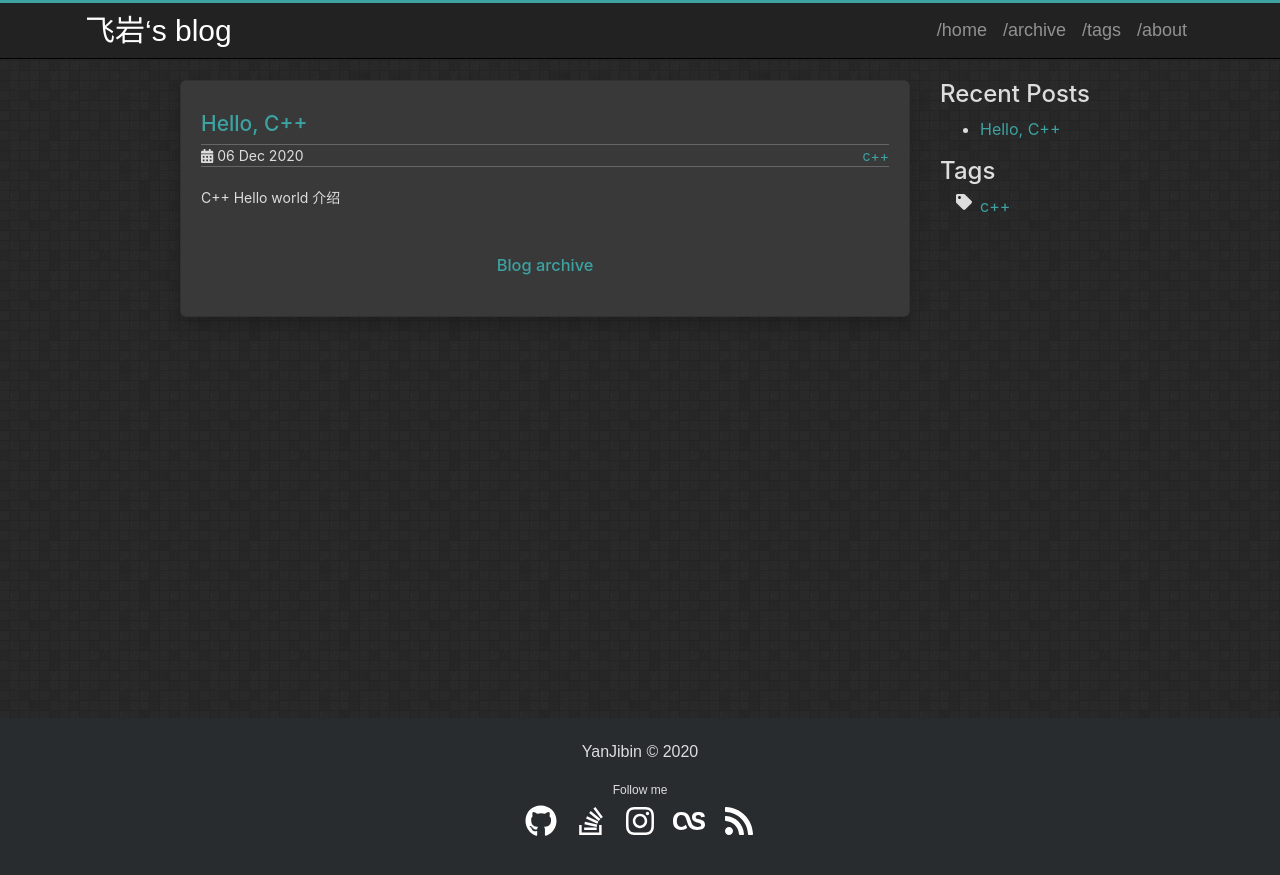
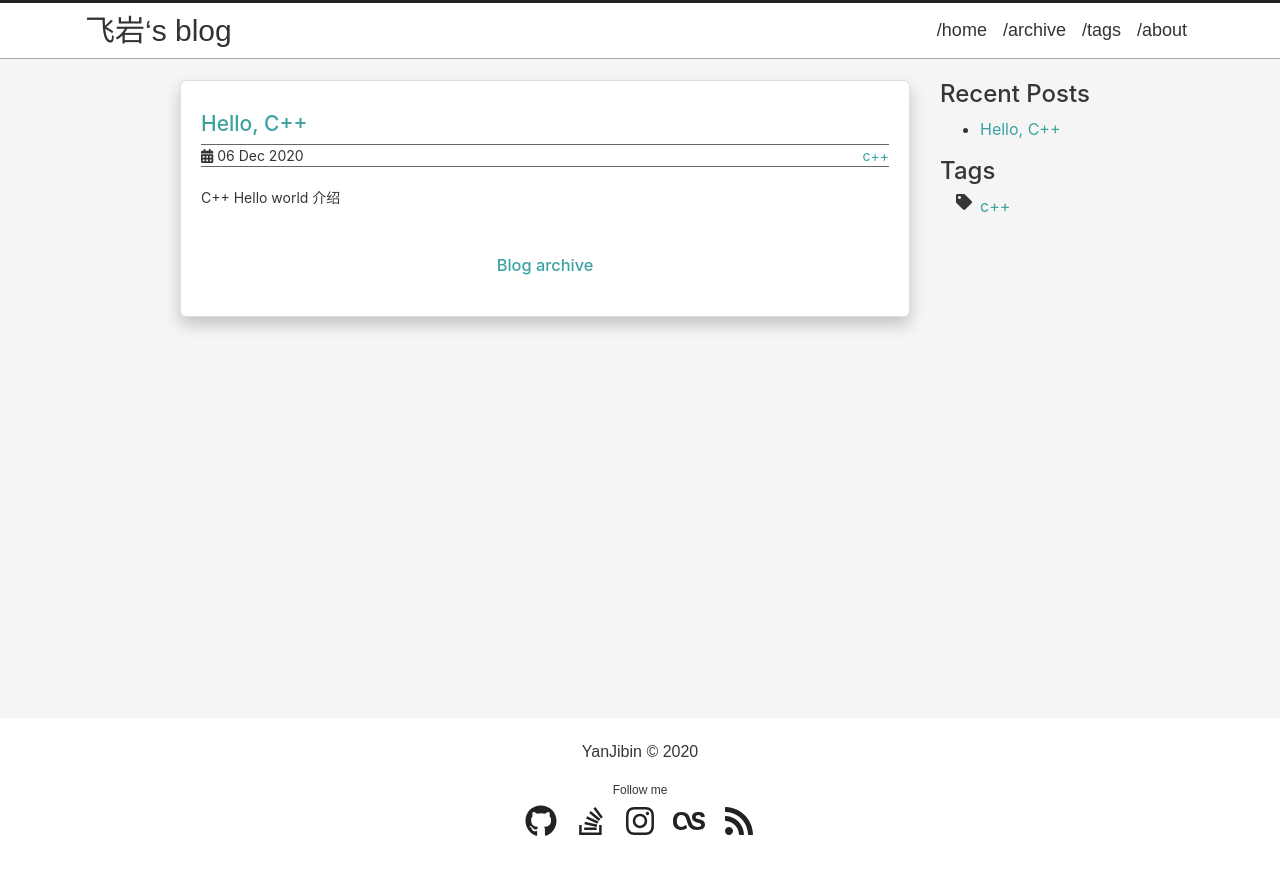
Before and after one commit to qivmvip/qivmvip.github.io, a Jekyll site: the page built from index.html, in a window 1280 px wide. Shown: the top 875 px of the page. Built offline with Jekyll 4.4.1, drawn with Linux system fonts in a browser that asks for light colours.

Commit message:
style
refactor theme color

```diff
--- a/_includes/header.html
+++ b/_includes/header.html
@@ -41,7 +41,7 @@
     })();
 </script>
 
-<nav class="navbar navbar-expand-lg fixed-top navbar-dark">
+<nav class="navbar navbar-expand-lg fixed-top navbar-light">
     <div class="container">
         <a class="navbar-brand" href="{{ '' | relative_url }}/">{{ site.name }}</a>
         <button class="navbar-toggler" type="button" data-toggle="collapse"
--- a/assets/css/theme.scss
+++ b/assets/css/theme.scss
@@ -24,10 +24,10 @@
 //$accent-color: #D2E354;  // yellowish
 //$accent-color: #52B54B;  // green
 
-$font-color: #dddddd;
-$background-color: #292929;
-$post-panel-color: #39393a;
-$footer-background-color: #292c2f;
+$font-color: #363636;
+$background-color: #f5f5f5;
+$post-panel-color: #ffffff;
+$footer-background-color: #ffffff;
 $note-color: #87CEFA;
 $warning-color: #ffff00;
 // use this or pick any from /css/pics/background folder or from transparenttextures.com
@@ -38,7 +38,8 @@
 //********************************************************
 body {
   color: $font-color;
-  background: $background-color url(pics/background/#{$background-pattern});
+  // background: $background-color url(pics/background/#{$background-pattern});
+  background: $background-color;
 }
 .card {
   background-color: $post-panel-color;
@@ -95,7 +96,7 @@
     height: 45px;
     @include transition(color 0.2s);
     display: inline-block;
-    color: white;
+    color: #222222;
     &:hover {
       color: $accent-color;
     }
@@ -236,24 +237,25 @@
 //                    Header
 //********************************************************
 nav {
-  background-color: #222;
+  background-color: #ffffff;
   border-color: #080808;
   font-size: 18px;
   font-family: "Ubuntu", sans-serif;
   padding: 0 10px !important;
-  border-top: 3px #3CA2A2 solid;
-  border-bottom: 1px #000000 solid;
+  border-top: 3px #222222 solid;
+  border-bottom: 1px #aaaaaa solid;
   .navbar-brand, .nav-link {
-   color: #777;
-   @include transition(color 0.31s);
+   color: #333333 !important;
+
+   @include transition(olor 0.31s);
    transition: all .7s ease;
   }
   .navbar-brand:hover, .nav-link:hover {
-    color: white !important;
+    color: $accent-color !important;
   }
   .navbar-brand {
     font-size: 30px;
-    color: #777;
+    color: #222222;
   }
   .navbar-nav {
     margin-left: auto;
```
Also changed, not shown: assets/css/pics/background/3px-tile.png (deleted), assets/css/pics/background/asfalt-light.png (deleted), assets/css/pics/background/black-linen.png (deleted), assets/css/pics/background/food.png (deleted), assets/css/pics/background/gplay.png (deleted), assets/css/pics/background/green-dust-and-scratches.png (deleted), assets/css/pics/background/hexellence.png (deleted), assets/css/pics/background/random-grey-variations.png (deleted), assets/css/pics/background/shley-tree-1.png (deleted), assets/css/pics/background/subtle-grey.png (deleted), assets/css/pics/background/triangles.png (deleted), assets/css/pics/background/xv.png (deleted), assets/css/pics/dark-theme-iphone.png (deleted), assets/css/pics/dark-theme-tablet.png (deleted), 1 more files.
